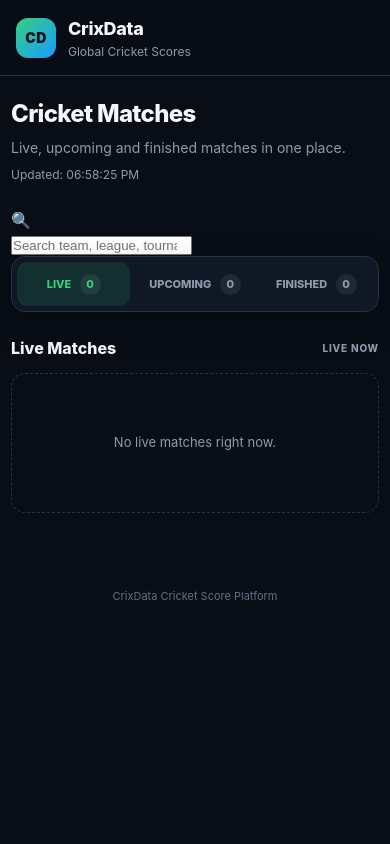
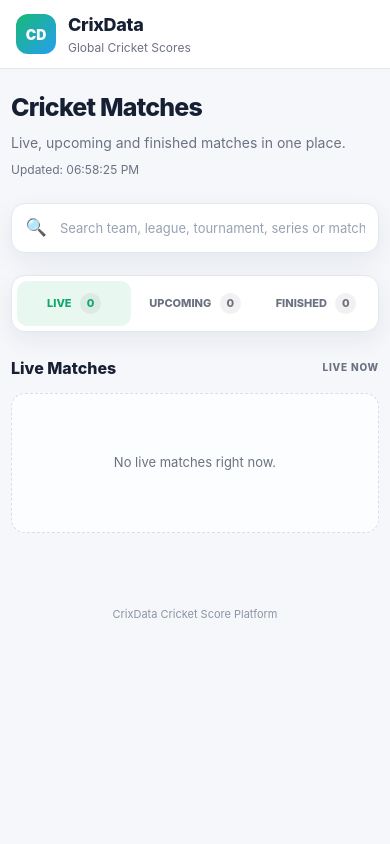
Before and after one commit to krishnahirwal16-alt/CrixData-v2, a Flask app: page / in a window 390 px wide. Run offline with Flask 3, Linux system fonts and the light colour scheme; data that the repository does not hold is empty.

Commit message:
Update light theme and search styles
Updated CSS variables and styles for various elements to enhance the design and responsiveness of the application.

```diff
--- a/static/style.css
+++ b/static/style.css
@@ -5,17 +5,28 @@
 }
 
 :root {
-    --bg: #080d16;
-    --surface: #101826;
-    --surface-2: #151f30;
-    --border: #263246;
-    --text: #f4f7fb;
-    --muted: #8f9bad;
-    --accent: #35d07f;
-    --accent-soft: rgba(53, 208, 127, 0.12);
-    --danger: #ff5f6d;
-    --warning: #ffbf47;
-    --shadow: 0 12px 35px rgba(0, 0, 0, 0.22);
+    --bg: #f5f7fb;
+    --surface: #ffffff;
+    --surface-soft: #f8fafc;
+    --border: #e3e8ef;
+
+    --text: #172033;
+    --muted: #6b7280;
+
+    --accent: #14a76c;
+    --accent-soft: #e8f8f1;
+
+    --live: #e5484d;
+    --live-soft: #fff0f1;
+
+    --upcoming: #e59f0b;
+    --upcoming-soft: #fff8e7;
+
+    --finished: #64748b;
+    --finished-soft: #f1f5f9;
+
+    --shadow: 0 8px 25px rgba(15, 23, 42, 0.07);
+    --shadow-hover: 0 14px 32px rgba(15, 23, 42, 0.11);
 }
 
 html {
@@ -26,17 +37,24 @@
     min-height: 100vh;
     background: var(--bg);
     color: var(--text);
+
     font-family:
         Inter,
         -apple-system,
         BlinkMacSystemFont,
         "Segoe UI",
         sans-serif;
+
     line-height: 1.5;
 }
 
+button,
+input {
+    font: inherit;
+}
+
 button {
-    font: inherit;
+    border: 0;
 }
 
 .hidden {
@@ -53,18 +71,19 @@
     top: 0;
     z-index: 100;
 
+    min-height: 74px;
+
     display: flex;
     align-items: center;
     justify-content: space-between;
+
     gap: 20px;
+    padding: 12px 28px;
 
-    min-height: 76px;
-    padding: 14px 28px;
-
-    background: rgba(8, 13, 22, 0.94);
+    background: rgba(255, 255, 255, 0.94);
     border-bottom: 1px solid var(--border);
 
-    backdrop-filter: blur(14px);
+    backdrop-filter: blur(12px);
 }
 
 .brand {
@@ -84,24 +103,26 @@
 
     background: linear-gradient(
         135deg,
-        #35d07f,
-        #1a9bff
+        #18b877,
+        #269ff0
     );
 
-    color: #061019;
+    color: #ffffff;
+
     font-size: 14px;
     font-weight: 900;
-    letter-spacing: 0.5px;
 }
 
 .brand h1 {
+    color: var(--text);
     font-size: 20px;
-    font-weight: 800;
+    font-weight: 850;
     letter-spacing: -0.3px;
 }
 
 .brand p {
     margin-top: 1px;
+
     color: var(--muted);
     font-size: 12px;
 }
@@ -118,49 +139,57 @@
 .connection-dot {
     width: 9px;
     height: 9px;
+
     border-radius: 50%;
-    background: var(--warning);
-    box-shadow: 0 0 0 4px rgba(255, 191, 71, 0.1);
+
+    background: var(--upcoming);
+    box-shadow: 0 0 0 4px var(--upcoming-soft);
 }
 
 .connection-dot.online {
     background: var(--accent);
-    box-shadow: 0 0 0 4px rgba(53, 208, 127, 0.1);
+    box-shadow: 0 0 0 4px var(--accent-soft);
 }
 
 .connection-dot.offline {
-    background: var(--danger);
-    box-shadow: 0 0 0 4px rgba(255, 95, 109, 0.1);
+    background: var(--live);
+    box-shadow: 0 0 0 4px var(--live-soft);
 }
 
 
 /* =========================
-   MAIN CONTAINER
+   MAIN
    ========================= */
 
 .container {
     width: min(1180px, calc(100% - 32px));
+
     margin: 0 auto;
-    padding: 30px 0 50px;
+
+    padding: 32px 0 48px;
 }
 
 .page-intro {
     display: flex;
     align-items: flex-end;
     justify-content: space-between;
+
     gap: 20px;
-
     margin-bottom: 24px;
 }
 
 .page-intro h2 {
-    font-size: clamp(24px, 4vw, 34px);
-    font-weight: 800;
-    letter-spacing: -0.7px;
+    color: var(--text);
+
+    font-size: clamp(26px, 4vw, 36px);
+    font-weight: 850;
+
+    letter-spacing: -0.8px;
 }
 
 .page-intro p {
     margin-top: 5px;
+
     color: var(--muted);
     font-size: 14px;
 }
@@ -168,7 +197,253 @@
 .last-updated {
     color: var(--muted);
     font-size: 12px;
+
     white-space: nowrap;
+}
+
+
+/* =========================
+   SEARCH
+   ========================= */
+
+.search-section {
+    position: relative;
+    z-index: 80;
+
+    margin-bottom: 22px;
+}
+
+.search-box {
+    position: relative;
+
+    display: flex;
+    align-items: center;
+
+    min-height: 54px;
+
+    border: 1px solid var(--border);
+    border-radius: 14px;
+
+    background: var(--surface);
+
+    box-shadow: var(--shadow);
+
+    transition:
+        border-color 0.18s ease,
+        box-shadow 0.18s ease;
+}
+
+.search-box:focus-within {
+    border-color: #94d9ba;
+
+    box-shadow:
+        0 0 0 4px rgba(20, 167, 108, 0.08),
+        var(--shadow);
+}
+
+.search-icon {
+    flex-shrink: 0;
+
+    width: 48px;
+
+    display: grid;
+    place-items: center;
+
+    color: var(--muted);
+    font-size: 17px;
+}
+
+#matchSearch {
+    width: 100%;
+    height: 52px;
+
+    border: 0;
+    outline: 0;
+
+    background: transparent;
+    color: var(--text);
+
+    font-size: 14px;
+}
+
+#matchSearch::placeholder {
+    color: #98a2b3;
+}
+
+.search-clear {
+    flex-shrink: 0;
+
+    width: 34px;
+    height: 34px;
+
+    margin-right: 8px;
+
+    border-radius: 9px;
+
+    background: var(--surface-soft);
+    color: var(--muted);
+
+    font-size: 20px;
+    line-height: 1;
+
+    cursor: pointer;
+}
+
+.search-clear:hover {
+    background: #eef2f7;
+    color: var(--text);
+}
+
+
+/* =========================
+   SUGGESTIONS
+   ========================= */
+
+.suggestions {
+    position: absolute;
+    top: calc(100% + 7px);
+    left: 0;
+    right: 0;
+
+    max-height: 350px;
+
+    overflow-y: auto;
+
+    padding: 7px;
+
+    border: 1px solid var(--border);
+    border-radius: 13px;
+
+    background: var(--surface);
+
+    box-shadow: 0 18px 40px rgba(15, 23, 42, 0.14);
+}
+
+.suggestion-item {
+    width: 100%;
+
+    display: flex;
+    align-items: center;
+
+    gap: 10px;
+
+    padding: 11px 12px;
+
+    border-radius: 9px;
+
+    background: transparent;
+    color: var(--text);
+
+    text-align: left;
+    font-size: 13px;
+    font-weight: 650;
+
+    cursor: pointer;
+}
+
+.suggestion-item:hover,
+.suggestion-item.active {
+    background: var(--accent-soft);
+    color: #0c8655;
+}
+
+.suggestion-type {
+    flex-shrink: 0;
+
+    min-width: 24px;
+    height: 24px;
+
+    display: grid;
+    place-items: center;
+
+    border-radius: 7px;
+
+    background: #f0f3f7;
+
+    color: var(--muted);
+
+    font-size: 10px;
+    font-weight: 850;
+}
+
+
+/* =========================
+   SEARCH RESULTS
+   ========================= */
+
+.search-results-section {
+    margin-bottom: 24px;
+}
+
+.search-results-section .section-heading {
+    align-items: flex-start;
+}
+
+.search-summary {
+    margin-top: 3px;
+
+    color: var(--muted);
+    font-size: 12px;
+}
+
+.close-search-button {
+    flex-shrink: 0;
+
+    min-height: 34px;
+
+    padding: 0 13px;
+
+    border: 1px solid var(--border);
+    border-radius: 9px;
+
+    background: var(--surface);
+    color: var(--text);
+
+    font-size: 11px;
+    font-weight: 750;
+
+    cursor: pointer;
+}
+
+.close-search-button:hover {
+    background: var(--surface-soft);
+}
+
+.search-results {
+    display: grid;
+    gap: 24px;
+}
+
+.search-result-group {
+    display: grid;
+    gap: 12px;
+}
+
+.search-result-title {
+    display: flex;
+    align-items: center;
+    gap: 8px;
+
+    font-size: 14px;
+    font-weight: 850;
+}
+
+.search-result-count {
+    display: inline-grid;
+    place-items: center;
+
+    min-width: 20px;
+    height: 20px;
+
+    padding: 0 5px;
+
+    border-radius: 999px;
+
+    background: #eef2f6;
+
+    color: var(--muted);
+
+    font-size: 10px;
 }
 
 
@@ -178,7 +453,7 @@
 
 .tabs {
     display: flex;
-    gap: 8px;
+    gap: 7px;
 
     margin-bottom: 24px;
     padding: 5px;
@@ -193,34 +468,33 @@
 .tab {
     flex: 1;
 
-    min-height: 44px;
+    min-height: 45px;
+
     padding: 0 18px;
 
-    border: 0;
     border-radius: 10px;
 
     background: transparent;
     color: var(--muted);
 
     font-size: 13px;
-    font-weight: 800;
+    font-weight: 850;
 
     cursor: pointer;
 
     transition:
-        background 0.18s ease,
         color 0.18s ease,
-        transform 0.18s ease;
+        background 0.18s ease;
 }
 
 .tab:hover {
+    background: var(--surface-soft);
     color: var(--text);
-    background: var(--surface-2);
 }
 
 .tab.active {
+    background: var(--accent-soft);
     color: var(--accent);
-    background: var(--accent-soft);
 }
 
 .count {
@@ -229,12 +503,14 @@
 
     min-width: 21px;
     height: 21px;
+
     margin-left: 6px;
     padding: 0 6px;
 
     border-radius: 999px;
 
-    background: rgba(255, 255, 255, 0.07);
+    background: rgba(15, 23, 42, 0.06);
+
     color: inherit;
 
     font-size: 11px;
@@ -258,18 +534,24 @@
     align-items: center;
     justify-content: space-between;
 
+    gap: 15px;
+
     margin-bottom: 13px;
 }
 
 .section-heading h3 {
+    color: var(--text);
+
     font-size: 16px;
-    font-weight: 800;
+    font-weight: 850;
 }
 
 .section-status {
     color: var(--muted);
+
     font-size: 10px;
-    font-weight: 800;
+    font-weight: 850;
+
     letter-spacing: 0.8px;
 }
 
@@ -280,8 +562,11 @@
 
 .match-grid {
     display: grid;
-    grid-template-columns: repeat(2, minmax(0, 1fr));
-    gap: 14px;
+
+    grid-template-columns:
+        repeat(2, minmax(0, 1fr));
+
+    gap: 15px;
 }
 
 
@@ -461,10 +788,13 @@
 
     padding: 20px;
 
-    border: 1px dashed var(--border);
+    border: 1px dashed #d8dee7;
     border-radius: 14px;
 
+    background: rgba(255, 255, 255, 0.7);
+
     color: var(--muted);
+
     font-size: 13px;
     text-align: center;
 }
@@ -597,19 +826,23 @@
 .footer {
     padding: 25px 20px 35px;
 
-    color: #657084;
+    color: #8b95a4;
+
     text-align: center;
+
     font-size: 11px;
 }
 
 
 /* =========================
-   RESPONSIVE
+   MOBILE
    ========================= */
 
 @media (max-width: 760px) {
+
     .topbar {
-        padding: 12px 16px;
+        min-height: 68px;
+        padding: 11px 16px;
     }
 
     .connection {
@@ -637,7 +875,7 @@
 
     .tabs {
         position: sticky;
-        top: 76px;
+        top: 68px;
         z-index: 50;
     }
 
@@ -646,12 +884,39 @@
         font-size: 11px;
     }
 
-    .details-grid {
-        grid-template-columns: 1fr;
+    .search-box {
+        min-height: 50px;
+    }
+
+    #matchSearch {
+        height: 48px;
+        font-size: 13px;
+    }
+
+    .match-card {
+        padding: 16px;
+    }
+
+    .match-footer {
+        align-items: flex-start;
+        flex-direction: column;
+
+        gap: 7px;
+    }
+
+    .match-meta,
+    .venue {
+        white-space: normal;
     }
 }
 
+
+/* =========================
+   SMALL MOBILE
+   ========================= */
+
 @media (max-width: 430px) {
+
     .brand h1 {
         font-size: 18px;
     }
@@ -659,6 +924,10 @@
     .brand-logo {
         width: 40px;
         height: 40px;
+    }
+
+    .page-intro h2 {
+        font-size: 25px;
     }
 
     .match-card {
```
Also changed, not shown: other parts of static/style.css (+85 -139 lines).
